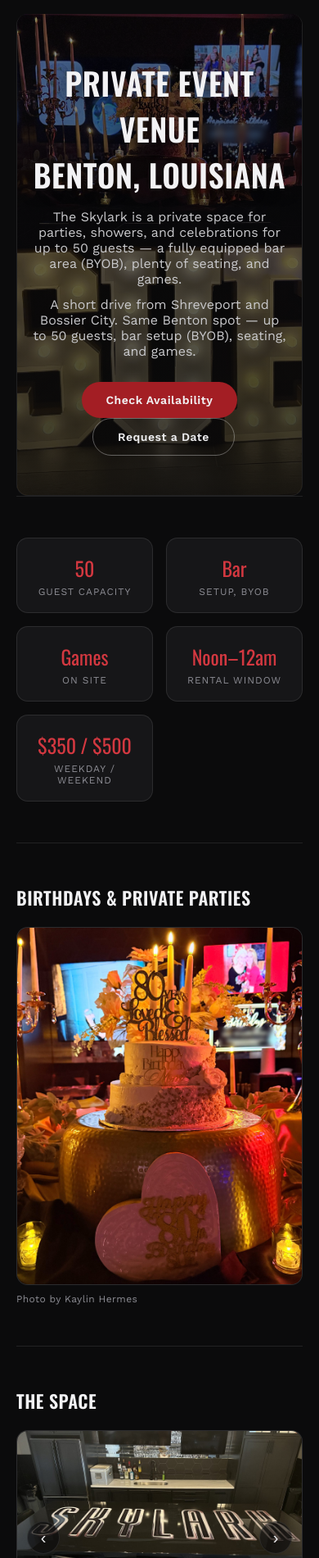
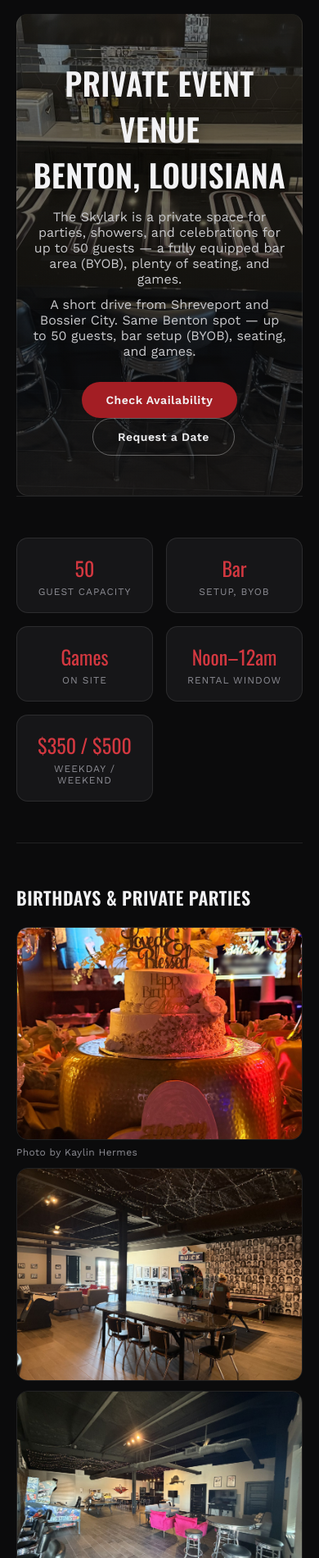
Before and after one commit to SkylarkBenton/skylark-site, a plain HTML site: page index.html in a window 390 px wide. Shown: the part 99-2000 px from the top of the page at 82% size. Drawn offline with nearby package versions, Linux system fonts and the light colour scheme; no server answers.

Commit message:
Revise Kaylin Hermes photos: restore the original hero and mix the parties section.
Drop the SUE marquee from the hero and carousel and restore Open Graph and JSON-LD images to photos/1.jpg. Keep a Birthdays & Private Parties section as a three-image grid: the candlelit cake plus existing guest shots of the main room and lounge (photos 18 and 13), which are not from the 80th and do not show the marquee. Place the dance-floor photo only in The Space carousel, after the official venue shots. Credit Kaylin Hermes only on her cake and dance photos.

```diff
--- a/index.html
+++ b/index.html
@@ -13,7 +13,7 @@
 <meta property="og:description" content="Private event venue in Benton, LA for parties, showers, and celebrations up to 50 guests. Bar setup (BYOB), seating, and games. Close to Shreveport and Bossier.">
 <meta property="og:url" content="https://www.skylarkbenton.com/">
 <meta property="og:type" content="website">
-<meta property="og:image" content="https://www.skylarkbenton.com/photos/skylark-sue80-marquee-16x9.jpg">
+<meta property="og:image" content="https://www.skylarkbenton.com/photos/1.jpg">
 <link href="https://fonts.googleapis.com/css2?family=Limelight&family=Oswald:wght@400;500;600;700&family=Work+Sans:wght@400;500;600&display=swap" rel="stylesheet">
 <script src="https://unpkg.com/@supabase/supabase-js@2.117.2/dist/umd/supabase.js"></script>
 <style>
@@ -43,23 +43,14 @@
     text-align:center; padding:80px 24px 72px; min-height:460px;
     border-radius:14px; overflow:hidden; position:relative;
     display:flex; flex-direction:column; align-items:center; justify-content:center;
-    background:var(--ink);
+    background:
+      linear-gradient(180deg, rgba(11,11,12,0.46) 0%, rgba(11,11,12,0.82) 100%),
+      url('photos/1.jpg') center/cover no-repeat;
     border:1px solid var(--line); border-top:1px solid var(--line);
   }
-  .hero-media, .hero-img{
-    position:absolute; inset:0; width:100%; height:100%;
-    object-fit:cover; z-index:0;
-  }
-  .hero-media{ display:block; }
-  .hero::after{
-    content:"";
-    position:absolute; inset:0; z-index:1; pointer-events:none;
-    background:linear-gradient(180deg, rgba(11,11,12,0.46) 0%, rgba(11,11,12,0.82) 100%);
-  }
-  .hero > *:not(.hero-media){ position:relative; z-index:2; }
   section.hero{ border-top:none; }
   .hero .btn.ghost{ border-color:rgba(242,242,244,0.35); }
-  @media(max-width:600px){ .hero{ min-height:420px; padding:56px 18px 48px; } }
+  @media(max-width:600px){ .hero{ min-height:360px; padding:56px 18px 48px; } }
   .hero h1{ font-size:38px; margin:0 0 14px; color:var(--chrome-lt); text-shadow:0 2px 18px rgba(0,0,0,0.5); }
   .hero p{ color:#c9c9cc; font-size:16px; max-width:560px; margin:0 auto 12px; }
   .hero p:last-of-type{ margin-bottom:28px; }
@@ -78,16 +69,30 @@
   .carousel{ position:relative; border-radius:14px; overflow:hidden; border:1px solid var(--line); background:var(--ink-2); }
   .carousel-track{ display:flex; overflow-x:auto; scroll-snap-type:x mandatory; scrollbar-width:none; }
   .carousel-track::-webkit-scrollbar{ display:none; }
-  .carousel-track img, .carousel-track picture{
-    flex:0 0 100%; scroll-snap-align:start; width:100%; height:420px; object-fit:cover; display:block;
+  .carousel-track img, .carousel-track picture, .carousel-track figure{
+    flex:0 0 100%; scroll-snap-align:start; width:100%; height:420px; object-fit:cover; display:block; margin:0; position:relative;
   }
-  .carousel-track picture img{ flex:none; width:100%; height:100%; object-fit:cover; display:block; }
-  @media(max-width:600px){ .carousel-track img, .carousel-track picture{ height:260px; } }
-  .feature-photo{ border-radius:14px; overflow:hidden; border:1px solid var(--line); background:var(--ink-2); }
-  .feature-photo picture, .feature-photo img{ display:block; width:100%; height:auto; }
-  .feature-photo img{ width:100%; height:auto; object-fit:cover; aspect-ratio:16/9; }
-  @media(max-width:600px){ .feature-photo img{ aspect-ratio:4/5; } }
-  .photo-credit{ font-size:12px; color:var(--muted); margin:10px 0 0; letter-spacing:0.4px; }
+  .carousel-track picture img, .carousel-track figure img, .carousel-track figure picture{
+    flex:none; width:100%; height:100%; object-fit:cover; display:block;
+  }
+  .carousel-track figure .photo-credit{
+    position:absolute; left:14px; bottom:16px; margin:0; z-index:1;
+    color:var(--chrome-lt); text-shadow:0 1px 6px rgba(0,0,0,0.75);
+  }
+  @media(max-width:600px){
+    .carousel-track img, .carousel-track picture, .carousel-track figure{ height:260px; }
+  }
+  .party-grid{ display:grid; grid-template-columns:repeat(3, minmax(0,1fr)); gap:12px; }
+  .party-grid figure{ margin:0; }
+  .party-grid img, .party-grid picture{ display:block; width:100%; }
+  .party-grid img{
+    width:100%; height:220px; object-fit:cover; border-radius:14px; border:1px solid var(--line);
+  }
+  @media(max-width:600px){
+    .party-grid{ grid-template-columns:1fr; }
+    .party-grid img{ height:260px; }
+  }
+  .photo-credit{ font-size:12px; color:var(--muted); margin:8px 0 0; letter-spacing:0.4px; }
   .carousel-btn{ position:absolute; top:50%; transform:translateY(-50%); background:rgba(11,11,12,0.6); color:var(--chrome-lt); border:1px solid var(--line); width:40px; height:40px; border-radius:50%; font-size:20px; cursor:pointer; }
   .carousel-btn.prev{ left:12px; }
   .carousel-btn.next{ right:12px; }
@@ -186,7 +191,7 @@
   "description": "Private event venue in Benton, LA for parties, showers, and celebrations up to 50 guests. Bar setup (BYOB), seating, and games. Close to Shreveport and Bossier.",
   "url": "https://www.skylarkbenton.com/",
   "telephone": "+13183445001",
-  "image": "https://www.skylarkbenton.com/photos/skylark-sue80-marquee-16x9.jpg",
+  "image": "https://www.skylarkbenton.com/photos/1.jpg",
   "address": {
     "@type": "PostalAddress",
     "streetAddress": "118 5th St Ste 2C",
@@ -226,10 +231,6 @@
   </header>
 
   <section class="hero">
-    <picture class="hero-media">
-      <source media="(max-width: 600px)" srcset="photos/skylark-sue80-marquee-4x5.jpg" width="1600" height="2000">
-      <img class="hero-img" src="photos/skylark-sue80-marquee-16x9.jpg" width="2400" height="1350" alt="SUE marquee lights at an 80th birthday party at Skylark">
-    </picture>
     <h1>Private Event Venue<br>Benton, Louisiana</h1>
     <p>The Skylark is a private space for parties, showers, and celebrations for up to 50 guests — a fully equipped bar area (BYOB), plenty of seating, and games.</p>
     <p>A short drive from Shreveport and Bossier City. Same Benton spot — up to 50 guests, bar setup (BYOB), seating, and games.</p>
@@ -249,13 +250,21 @@
 
   <section id="celebrations">
     <h2>Birthdays &amp; Private Parties</h2>
-    <div class="feature-photo">
+    <div class="party-grid">
+      <figure>
         <picture>
           <source media="(max-width: 600px)" srcset="photos/skylark-sue80-cake-4x5.jpg" width="1600" height="2000">
-        <img src="photos/skylark-sue80-cake-16x9.jpg" width="2400" height="1350" alt="Candlelit birthday cake at an 80th birthday party at Skylark" loading="lazy">
+          <img src="photos/skylark-sue80-cake-16x9.jpg" width="2400" height="1350" alt="Candlelit birthday cake at a private party at Skylark" loading="lazy">
         </picture>
+        <figcaption class="photo-credit">Photo by Kaylin Hermes</figcaption>
+      </figure>
+      <figure>
+        <img src="photos/18.jpg" alt="Guests playing games in the main room at Skylark" loading="lazy">
+      </figure>
+      <figure>
+        <img src="photos/13.jpg" alt="Lounge and games area during a gathering at Skylark" loading="lazy">
+      </figure>
     </div>
-    <p class="photo-credit">Photo by Kaylin Hermes</p>
   </section>
 
   <section id="gallery">
@@ -268,18 +277,13 @@
         <img src="photos/4.jpg" alt="The Skylark games area" loading="lazy" onerror="this.style.display='none'">
         <img src="photos/5.jpg" alt="The Skylark exterior" loading="lazy" onerror="this.style.display='none'">
         <img src="photos/6.jpg" alt="The Skylark event setup" loading="lazy" onerror="this.style.display='none'">
+        <figure>
           <picture>
             <source media="(max-width: 600px)" srcset="photos/skylark-sue80-dance-4x5.jpg" width="1080" height="1350">
             <img src="photos/skylark-sue80-dance-16x9.jpg" width="2400" height="1350" alt="Guests dancing at a private event at Skylark" loading="lazy" onerror="this.style.display='none'">
           </picture>
-        <picture>
-          <source media="(max-width: 600px)" srcset="photos/skylark-sue80-cake-4x5.jpg" width="1600" height="2000">
-          <img src="photos/skylark-sue80-cake-16x9.jpg" width="2400" height="1350" alt="Candlelit birthday cake at an 80th birthday party at Skylark" loading="lazy" onerror="this.style.display='none'">
-        </picture>
-        <picture>
-          <source media="(max-width: 600px)" srcset="photos/skylark-sue80-marquee-4x5.jpg" width="1600" height="2000">
-          <img src="photos/skylark-sue80-marquee-16x9.jpg" width="2400" height="1350" alt="SUE marquee lights at an 80th birthday party at Skylark" loading="lazy" onerror="this.style.display='none'">
-        </picture>
+          <figcaption class="photo-credit">Photo by Kaylin Hermes</figcaption>
+        </figure>
         <img src="photos/7.jpg" alt="Bar with TVs during an 80th birthday at The Skylark" loading="lazy" onerror="this.style.display='none'">
         <img src="photos/8.jpg" alt="Buffet table with lit SUE marquee letters" loading="lazy" onerror="this.style.display='none'">
         <img src="photos/9.jpg" alt="Happy 80th Birthday cake" loading="lazy" onerror="this.style.display='none'">
@@ -298,7 +302,6 @@
       <button class="carousel-btn next" onclick="carouselMove(1)" aria-label="Next photo">&rsaquo;</button>
       <div class="carousel-dots" id="carouselDots"></div>
     </div>
-    <p class="photo-credit">Event photos by Kaylin Hermes</p>
   </section>
 
   <section id="reviews">
@@ -743,7 +746,7 @@
 
   // ---- CAROUSEL ----
   let carouselIndex = 0;
-  const carouselCount = 22;
+  const carouselCount = 20;
 
   function initCarousel(){
     const dotsEl = document.getElementById('carouselDots');
```
Also changed, not shown: tests/seo-tech.test.mjs (+1 -1 lines), photos/skylark-sue80-marquee-16x9.jpg (deleted), photos/skylark-sue80-marquee-4x5.jpg (deleted). Lines whose indentation alone changed are shown as unchanged.
